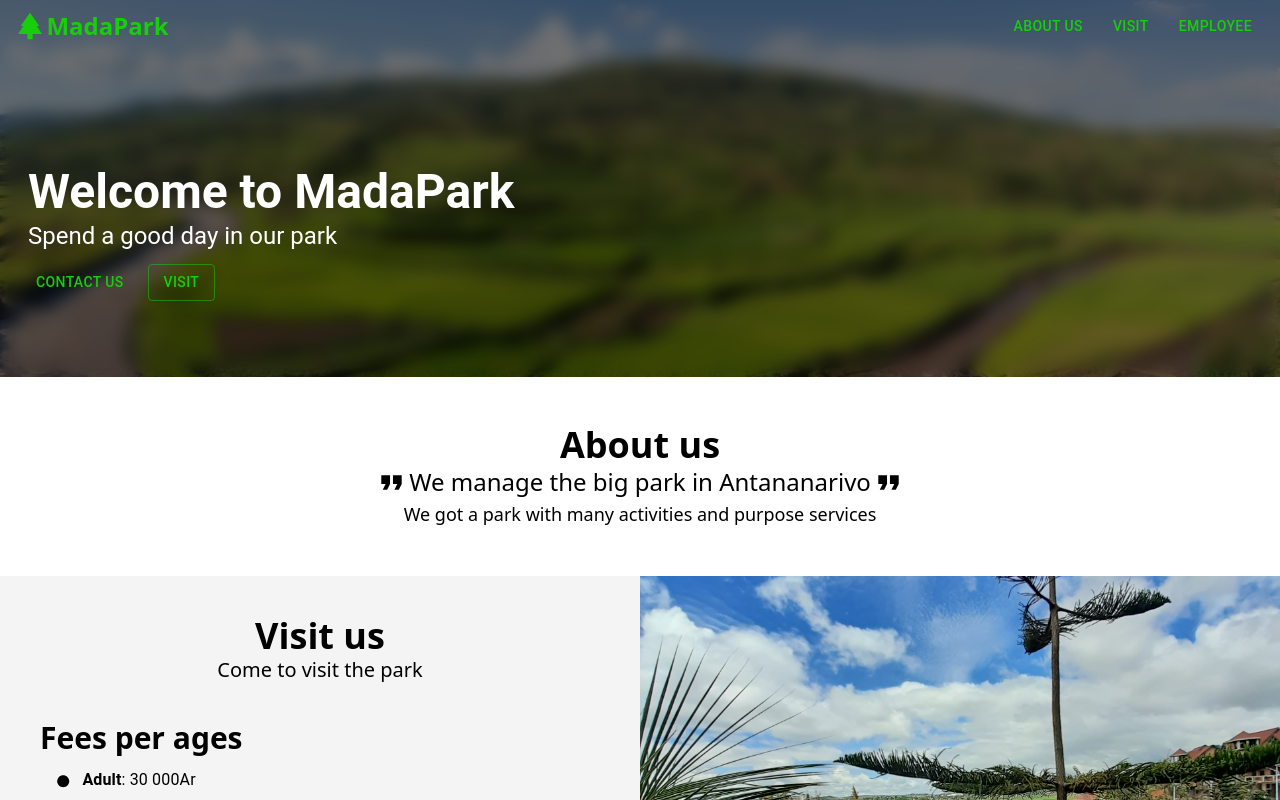
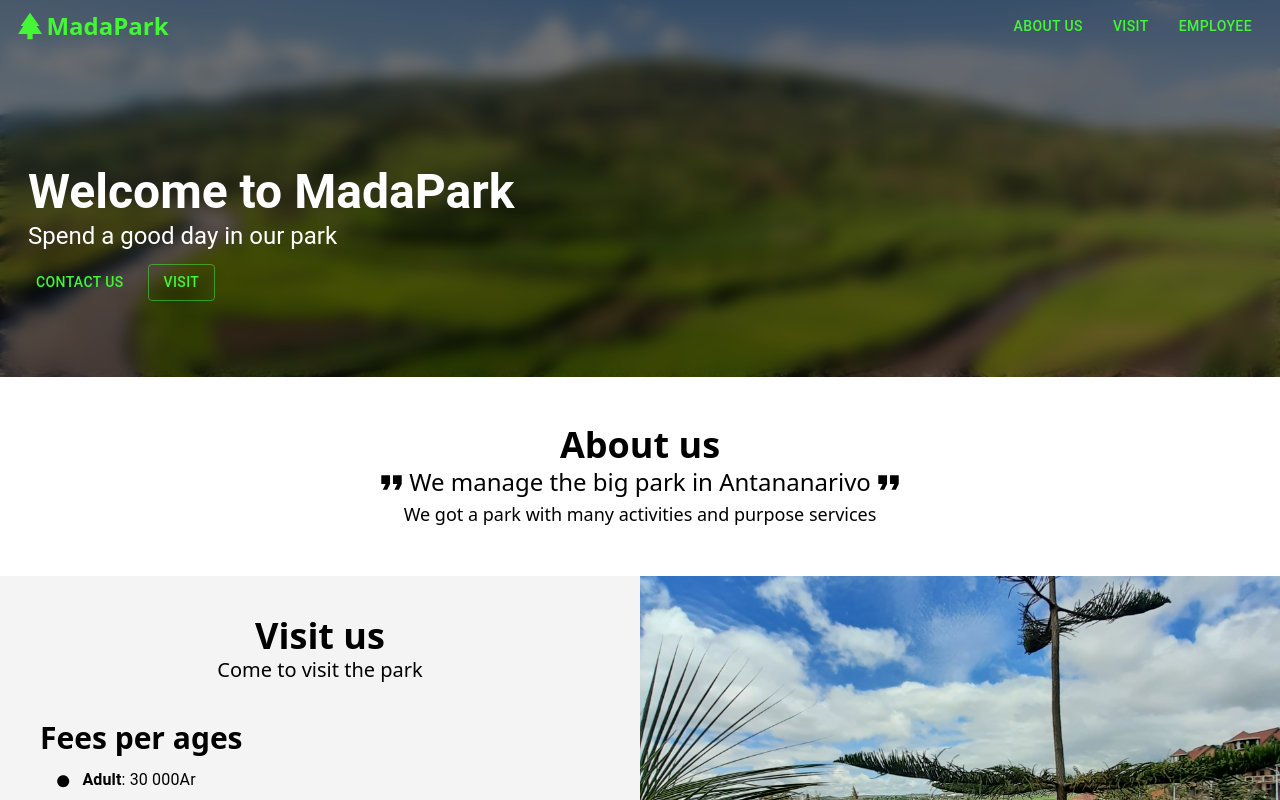
Before and after one commit to GestionDePark/Park-Management-Frontend, a React (Vite) app: page / in a window 1280 px wide. Shown: the top 800 px of the page. Built offline with nearby package versions, Linux system fonts and the light colour scheme.

Commit message:
feat: change light theme primary main color

```diff
--- a/src/core/muiTheme.ts
+++ b/src/core/muiTheme.ts
@@ -3,7 +3,7 @@ import { createTheme, Theme, ThemeOptions } from '@mui/material';
 const THEME_LIGHT: ThemeOptions = {
   palette: {
     primary: {
-      main: '#18ce0c',
+      main: '#44f636',
       contrastText: '#fff',
     },
   },
```
